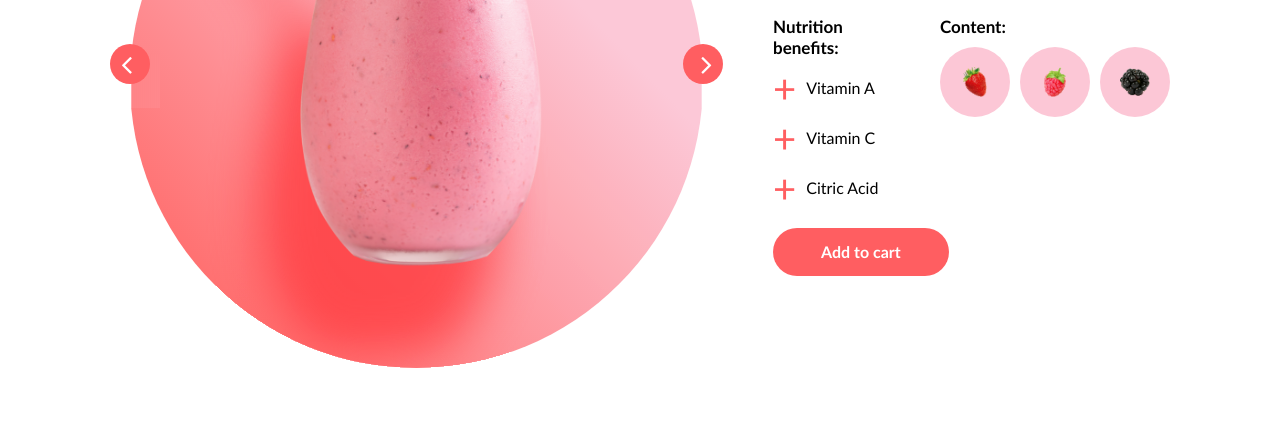
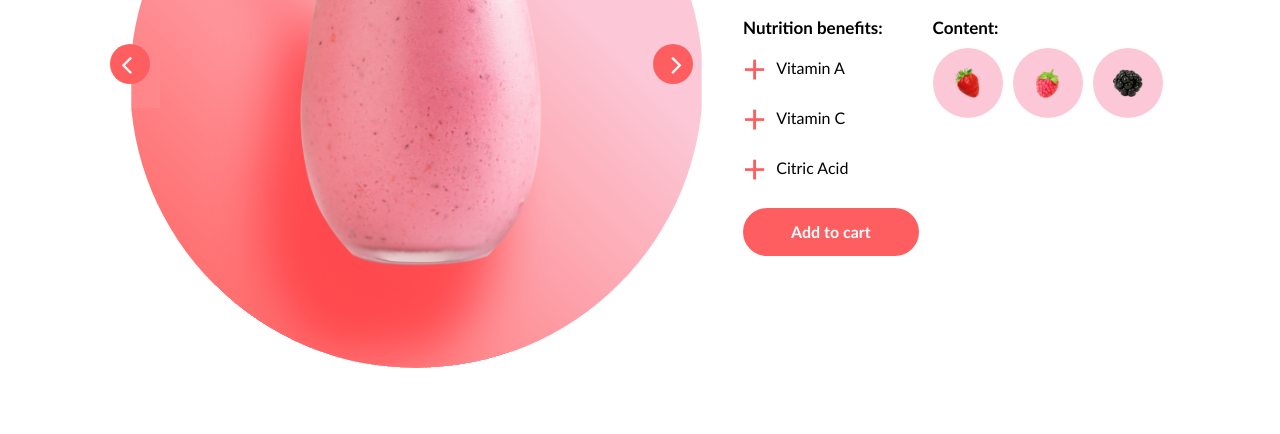
Before and after one commit to Niseme/6-smoothies, a website: page index.html in a window 1280 px wide. Shown: the part 366-800 px from the top of the page. Drawn offline with Linux system fonts and the light colour scheme.

Commit message:
wrap style

```diff
--- a/css/main.css
+++ b/css/main.css
@@ -98,12 +98,13 @@ main.container {
   font-weight: 900;
 }
 
-.text .contains {
+.text > .contains {
   display: flex;
   flex-direction: column;
+  flex-wrap: wrap;
   gap: 20px 50px;
 }
-.text .contains > .list {
+.text > .contains > .list {
   display: flex;
   flex-direction: column;
   gap: 10px;
@@ -129,6 +130,7 @@ main.container {
 }
 .text .list > .list-image {
   display: flex;
+  flex-wrap: wrap;
   gap: 10px;
   list-style-type: none;
 }
@@ -182,10 +184,10 @@ main.container {
     flex-direction: row;
   }
   .gallery {
-    width: 60%;
+    width: 55%;
   }
   .text {
-    width: 40%;
+    width: 45%;
   }
 }
 @media (min-width: 1000px) {
```
